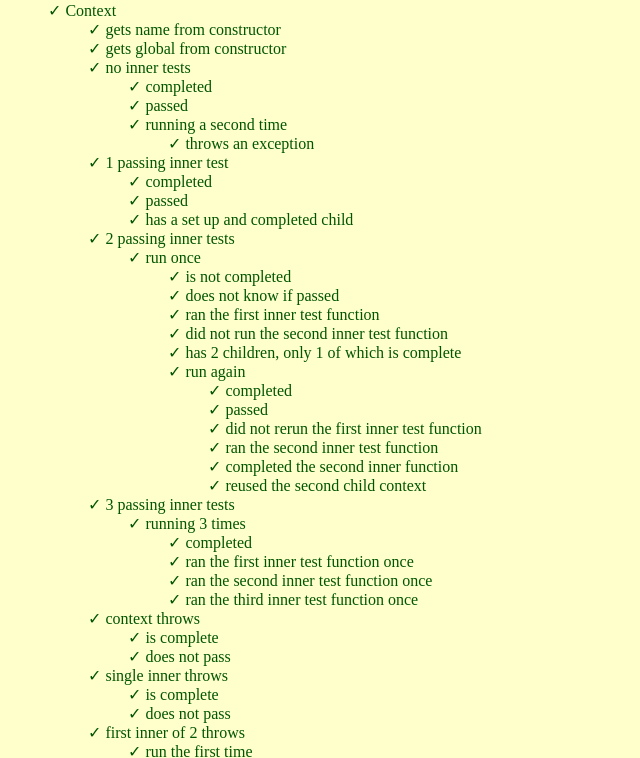
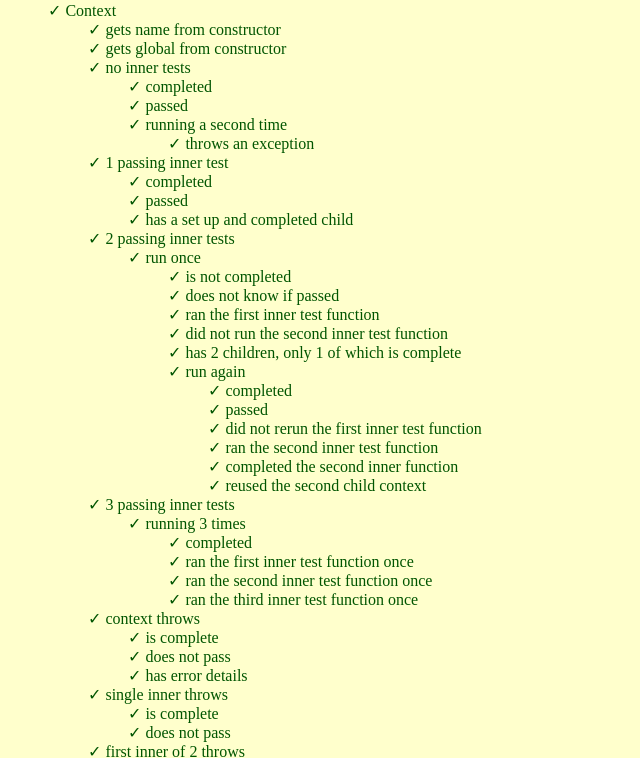
Before and after one commit to xwipeoutx/basil, a plain HTML site: page test.html in a window 1280 px wide. Shown: the part 79-837 px from the top of the page, without its empty margins (0-640 px from the left). Drawn offline with Linux system fonts and the light colour scheme.

Commit message:
Now captures Errors, rethrows non-Error errors

```diff
--- a/basil-tests.js
+++ b/basil-tests.js
@@ -1,7 +1,7 @@
 var expect = chai.expect;
-var ignore = function(){};
+var ignore = function() {};
+chai.Assertion.includeStack = true;
 (function() {
-
     describe("Context", function() {
         var _ = {};
 
@@ -152,7 +152,9 @@ var ignore = function(){};
         });
 
         when("context throws", function() {
-            context.run(function() { throw new Error("Foo"); });
+            context.run(function() {
+                throw new Error("Foo");
+            });
 
             it("is complete", function() {
                 expect(context.isComplete()).to.be.true;
@@ -160,6 +162,10 @@ var ignore = function(){};
 
             it("does not pass", function() {
                 expect(context.passed).to.be.false;
+            });
+
+            it("has error details", function() {
+                expect(context.error.message).to.equal("Foo");
             });
         });
 
@@ -236,5 +242,11 @@ var ignore = function(){};
                 _.when("inner throwing", function() { throw new Error("an Error")});
             }
         });
+
+        it("rethrows non-Error exceptions", function() {
+            expect(function() {
+                context.run(function() { throw "Not a good error"});
+            }).to.throw();
+        });
     });
 })();
--- a/basil.js
+++ b/basil.js
@@ -60,12 +60,12 @@
             var oldFunctions = this._overwriteGlobals(insideBit.execute.bind(insideBit));
             try {
                 fn.call(this);
-            } catch (ex) {
-                if (!(ex instanceof Error))
-                    throw ex;
+            } catch (error) {
+                if (!(error instanceof Error))
+                    throw error;
 
                 this.passed = false;
-
+                this.error = error;
             } finally {
                 this._restoreGlobals(oldFunctions);
             }
--- a/test.html
+++ b/test.html
@@ -47,15 +47,17 @@
 
             var str = '<ul>';
             results.forEach(function(result, i) {
-                str += '<li class="{class}">{name} {children}</li>'
+                if (result.error) debugger;
+                str += '<li class="{class}">{name} {error} {children}</li>'
                         .replace('{name}', result.name)
                         .replace('{class}', result.passed === true ? 'pass' : result.passed == false ? 'fail' : 'not-run')
+                        .replace('{error}', result.error ? '<pre>(' + result.error.toString() + ') @ ' + result.stack +"\n\n"+ result.error.stack + '</pre>' : '')
                         .replace('{children}', printRecursive(result.children));
             });
             str += '</ul>';
             return str;
         }
-    }, 200);
+    }, 0);
 
 </script>
 </html>
```
